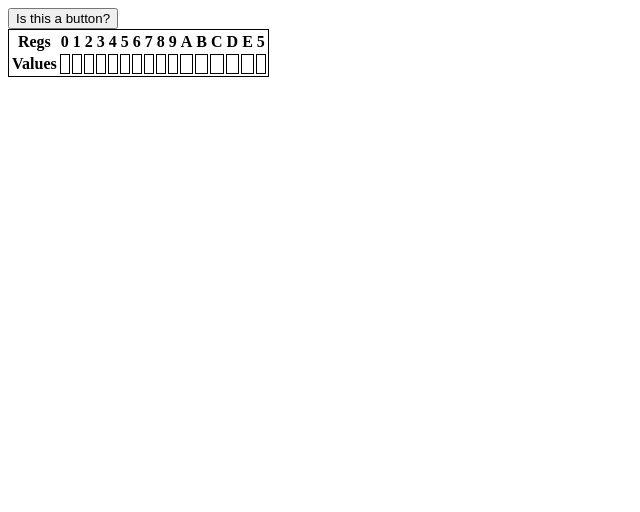
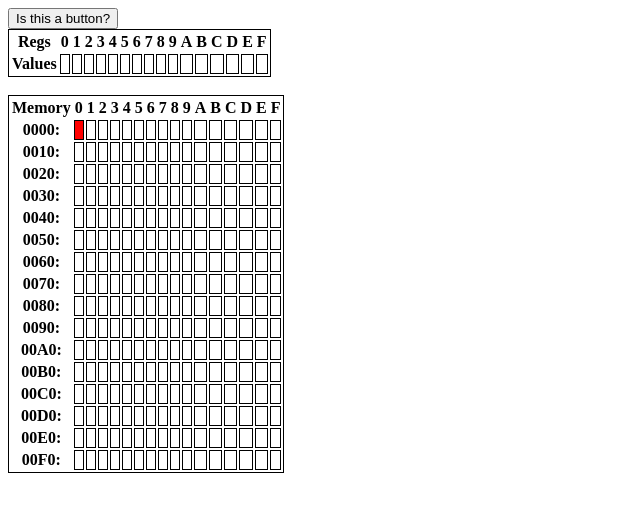
Before and after one commit to Terry-Weymouth/toy-in-rust, a website built with webpack: page www/index.html in a window 1280 px wide. Shown: the whole page, without its empty margins (0-640 px from the left). Built offline with nearby package versions, Linux system fonts and the light colour scheme; what toy-wasm would draw is missing.

Commit message:
Program counter indicated in table

```diff
--- a/www/index.html
+++ b/www/index.html
@@ -12,6 +12,7 @@
   <body>
     <button id="button">Is this a button?</button><br>
     <table id="regsTable"></table><br>
+    <table id="memoryTable"></table><br>
     <script src="./bootstrap.js"></script>
   </body>
 </html>
--- a/www/index.js
+++ b/www/index.js
@@ -1,7 +1,10 @@
 import * as wasm from "toy-wasm";
 
+let previous_pc = 0;
+let pc = 0;
+
 function regs_header_to_table(table) {
-    let row_labels = ["Regs","0", "1", "2", "3", "4", "5", "6", "7", "8", "9", "A", "B", "C", "D", "E", "5"]
+    let row_labels = ["Regs","0", "1", "2", "3", "4", "5", "6", "7", "8", "9", "A", "B", "C", "D", "E", "F"]
     var row = document.createElement("TR");
     for(var i = 0; i < 17; i++) {
         var th = document.createElement("TH");
@@ -37,19 +40,86 @@ function regs_data_to_table(table_row, string_array) {
     }
 }
 
+function memory_header_to_table(table) {
+    let row_labels = ["Memory","0", "1", "2", "3", "4", "5", "6", "7", "8", "9", "A", "B", "C", "D", "E", "F"]
+    var row = document.createElement("TR");
+    for(var i = 0; i < 17; i++) {
+        var th = document.createElement("TH");
+        var text = document.createTextNode(row_labels[i]);
+        th.appendChild(text);
+        row.appendChild(th);
+    }
+    table.appendChild(row);
+
+    for (var index = 0; index < 256; index += 16) {
+        var header = ("0000" + index.toString(16)).substr(-4);
+        header = index.toString(16).toUpperCase().padStart(4, "0");
+        var row = document.createElement("TR");
+        var th = document.createElement("TH");
+        var text = document.createTextNode(header + ":");
+        th.appendChild(text);
+        row.appendChild(th);
+        table.appendChild(row);
+    }
+}
+
+function collect_memory_data(portal) {
+    let memory_array = []
+    for(var i = 0; i < 256; i++){
+        let str = portal.memory_as_string(i);
+        memory_array.push(str);
+    }
+    return memory_array;
+}
+
+function memory_data_to_table(table_row, start_index, string_array) {
+    for(var i = 0; i < 16; i++) {
+        var td = document.createElement("TD");
+        var text = document.createTextNode(string_array[start_index, i]);
+        td.appendChild(text);
+        table_row.appendChild(td);
+    }
+}
+
+function pc_indicator(table, address, set) {
+    const row_index = Math.floor(address/16);
+    const col_index = address % 16;
+    let color = "white";
+    if (set) {
+        color = "red";
+    }
+    table.rows[row_index + 1].cells[col_index + 1].style.backgroundColor = color;
+}
+
 function button_clicked() {
-    console.log("button clicked");
+    let table = document.getElementById("memoryTable");
+    pc += 1;
+    pc_indicator(table, previous_pc, false);
+    pc_indicator(table, pc, true);
+    previous_pc = pc;
 }
 
 let button = document.getElementById("button");
-console.log(button)
 button.addEventListener("click", button_clicked);
 
 let portal = wasm.Portal.new();
 portal.load_regs([9, 8, 7, 6, 5, 4, 3, 2, 1]);
+portal.set_pc(16);
+//portal.load_fixed_program();
+
+pc = portal.get_pc();
+
 let regs_data = collect_regs_data(portal);
+let memory_data = collect_memory_data(portal);
 
-console.log(document.getElementById("regsTable"))
-const table = document.getElementById("regsTable");
+let table = document.getElementById("regsTable");
 regs_header_to_table(table);
 regs_data_to_table(table.rows[1], regs_data);
+
+table = document.getElementById("memoryTable");
+memory_header_to_table(table);
+for (var i = 0; i < 16; i++) {
+    memory_data_to_table(table.rows[1 + i], i*16, memory_data);
+}
+pc_indicator(table, pc, true);
+previous_pc = pc;
```
Also changed, not shown: 2 other files.
